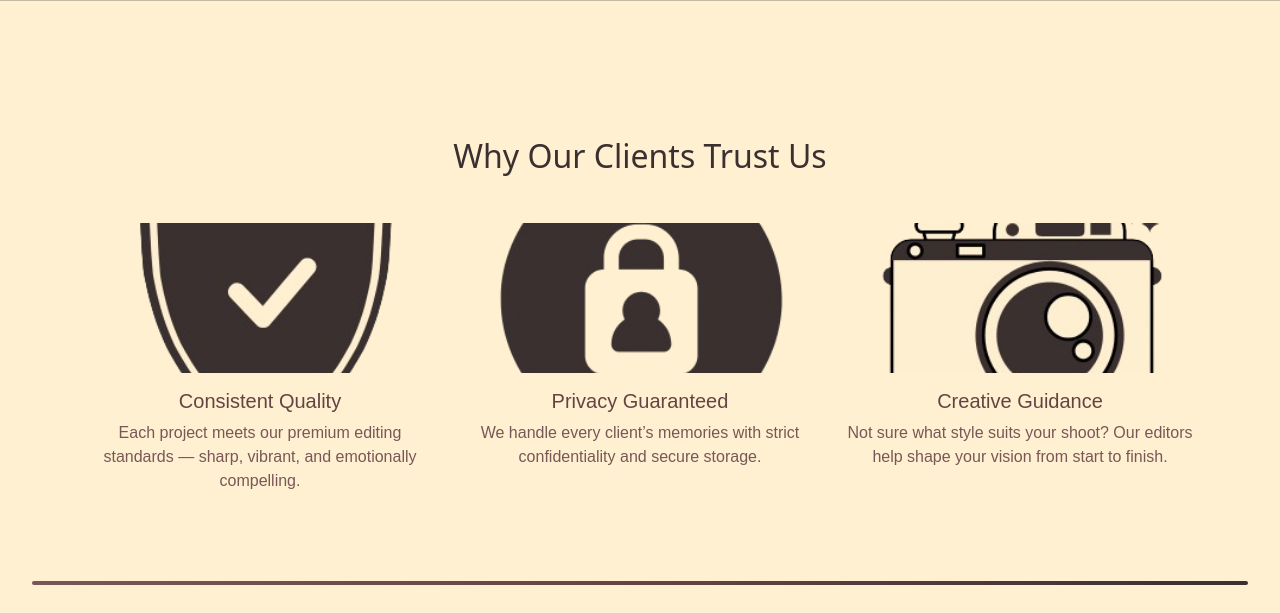
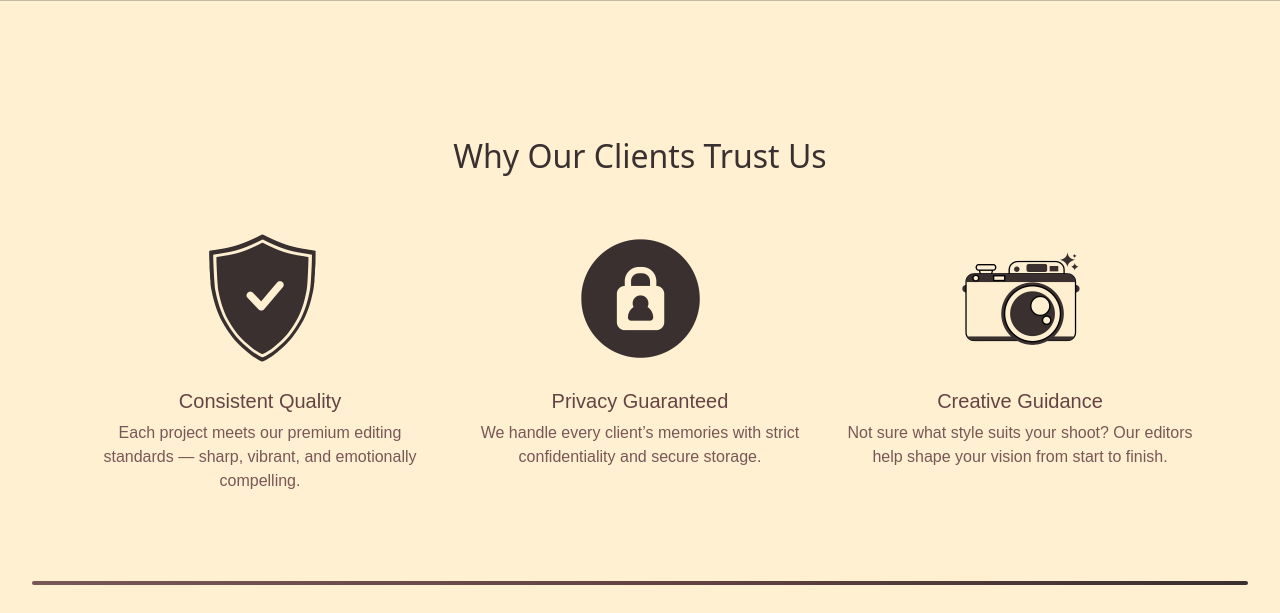
Before and after one commit to Harshv8866/Studio_85, a Django app: page / in a window 1280 px wide. Shown: the part 799-1412 px from the top of the page. Run offline with Django 5.2, Linux system fonts and the light colour scheme; some web fonts are replaced; grey boxes are pictures that could not be loaded.

Commit message:
Initial commit

```diff
--- a/main/static/main/css/style.css
+++ b/main/static/main/css/style.css
@@ -220,8 +220,14 @@ z-index: -1;
 
 .feature-image {
   height: 150px;
+  width: auto;
+  max-width: 100%;
+  object-fit: contain;
   transition: transform 0.3s ease, box-shadow 0.3s ease;
+  display: block;
+  margin: 0 auto;
 }
+
 
 .feature-image:hover {
   transform: scale(1.1);
@@ -533,4 +539,6 @@ font-family: "Cinzel", serif;
 }
 
 
+
+
 }
```
Also changed, not shown: main/static/main/images/THUMBNAIL3.jpg.
